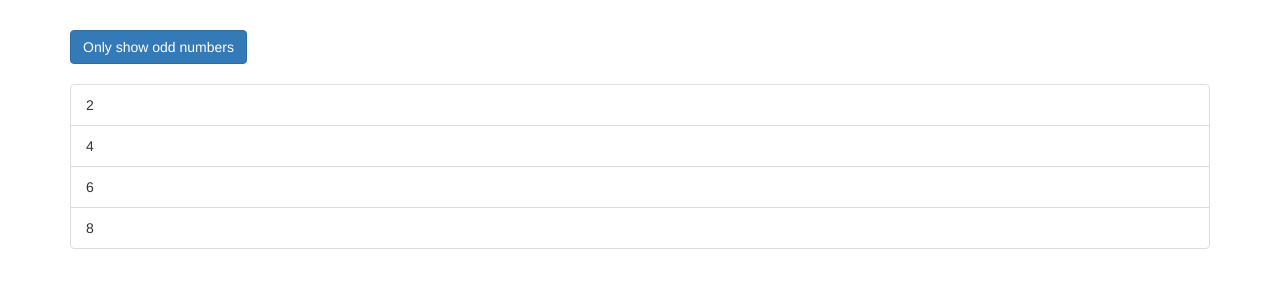
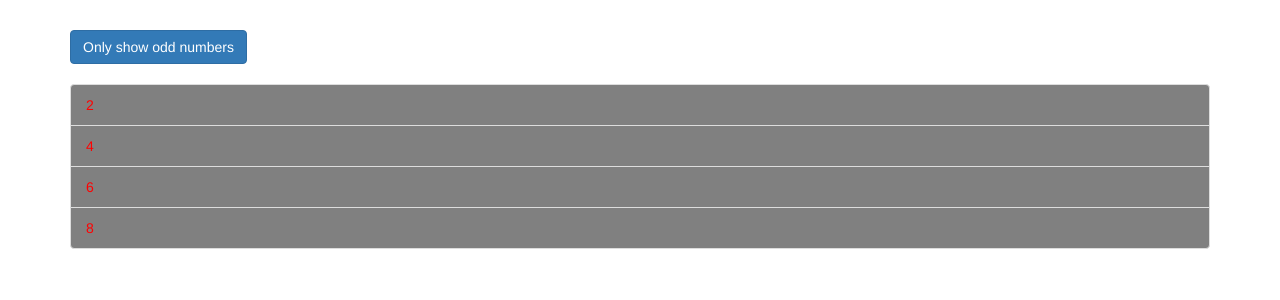
Before and after one commit to Prajwal912/directives-start, an Angular app: page / in a window 1280 px wide. Shown: the top 300 px of the page. Built offline with nearby package versions, Linux system fonts and the light colour scheme.

Commit message:
ng basic class and style

```diff
--- a/src/app/app.component.css
+++ b/src/app/app.component.css
@@ -1,3 +1,9 @@
 .container {
   margin-top: 30px;
 }
+.odd{
+  color: red;
+}
+.even{
+  color: blue;
+}
--- a/src/app/app.component.html
+++ b/src/app/app.component.html
@@ -1,27 +1,29 @@
 <div class="container">
   <div class="row">
     <div class="col-xs-12">
-      <button
-        class="btn btn-primary"
-        (click)="onlyOdd = !onlyOdd">Only show odd numbers</button>
-      <br><br>
+      <button class="btn btn-primary" (click)="onlyOdd = !onlyOdd">
+        Only show odd numbers
+      </button>
+      <br /><br />
       <ul class="list-group">
         <div *ngIf="onlyOdd">
-          <li
-          class="list-group-item"
-          *ngFor="let odd of numOdd">
-          {{odd}}
-        </li>
-      </div>
+          <li class="list-group-item"
+          *ngFor="let odd of numOdd"
+          [ngClass]="{odd: odd % 2 !== 0}"
+          [ngStyle]="{backgroundColor: odd % 2 !== 0 ? 'yellow': 'transparent'}">
+            {{ odd }}
+          </li>
+        </div>
         <div *ngIf="!onlyOdd">
-          <li
-          class="list-group-item"
-          *ngFor="let even of numEven">
-          {{even}}
-        </li>
-      </div>
+          <li class="list-group-item" *ngFor="let even of numEven"
+           [ngClass]="{odd: even % 2 === 0}"
+           [ngStyle]="{backgroundColor: even % 2 === 0 ? 'grey': 'transparent'}">
+            {{ even }}
+          </li>
+        </div>
       </ul>
       <!-- <ng-template [ngIf]="onlyOdd">
+        ngclass is to add or remove the css and ng style is to add the css here itself
         <p>Only odd</p>
       </ng-template> -->
     </div>
```
